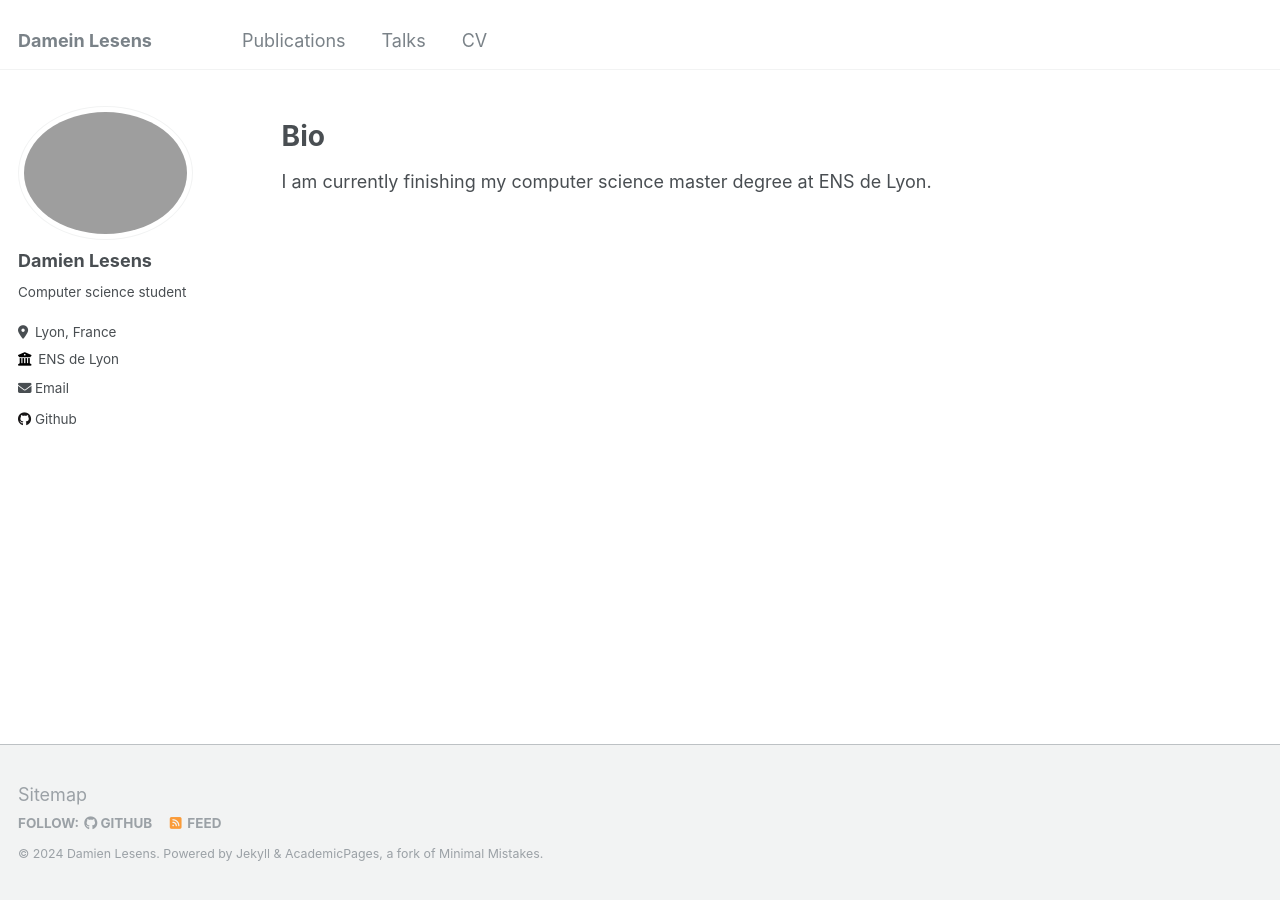
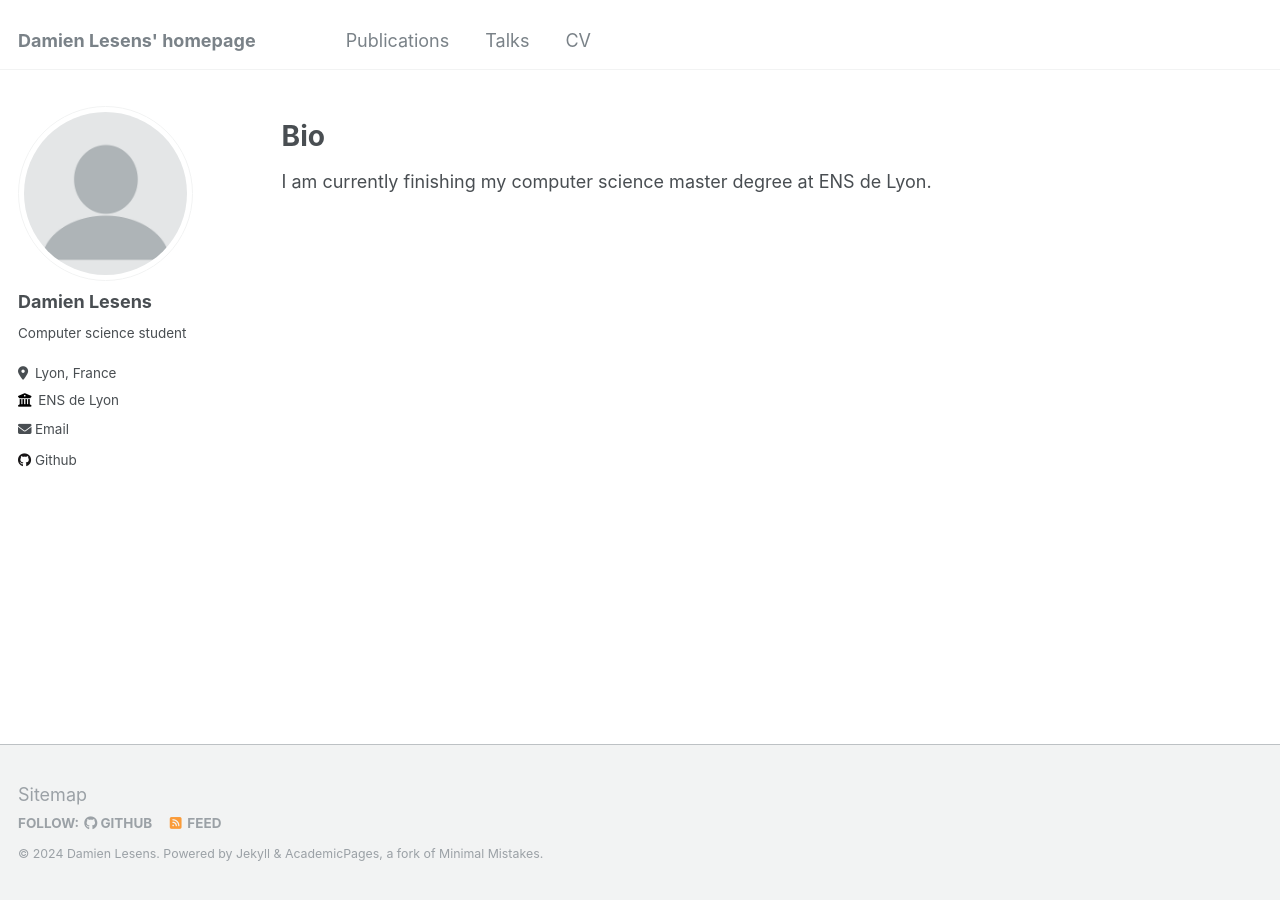
Before and after one commit to DamienLesens/DamienLesens.github.io, a Jekyll site: the page built from _pages/about.md, in a window 1280 px wide. Built offline with Jekyll 4.4.1, drawn with Linux system fonts in a browser that asks for light colours.

Commit message:
small change

```diff
--- a/_config.yml
+++ b/_config.yml
@@ -8,7 +8,7 @@
 
 # Basic Site Settings
 locale                   : "en-US"
-title                    : "Damein Lesens"
+title                    : "Damien Lesens' homepage"
 title_separator          : "-"
 name                     : &name "Damien Lesens"
 description              : &description "personal description"
@@ -21,7 +21,7 @@ repository               : "DamienLesens/DamienLesens.github.io"
 #               Additional customization can be done by editing /_includes/author-profile.html
 author:
   # Biographic information
-  avatar           : #"profile.png"
+  avatar           : "profile.png"
   name             : "Damien Lesens"
   pronouns         : # example: "she/her"
   bio              : "Computer science student"
```
